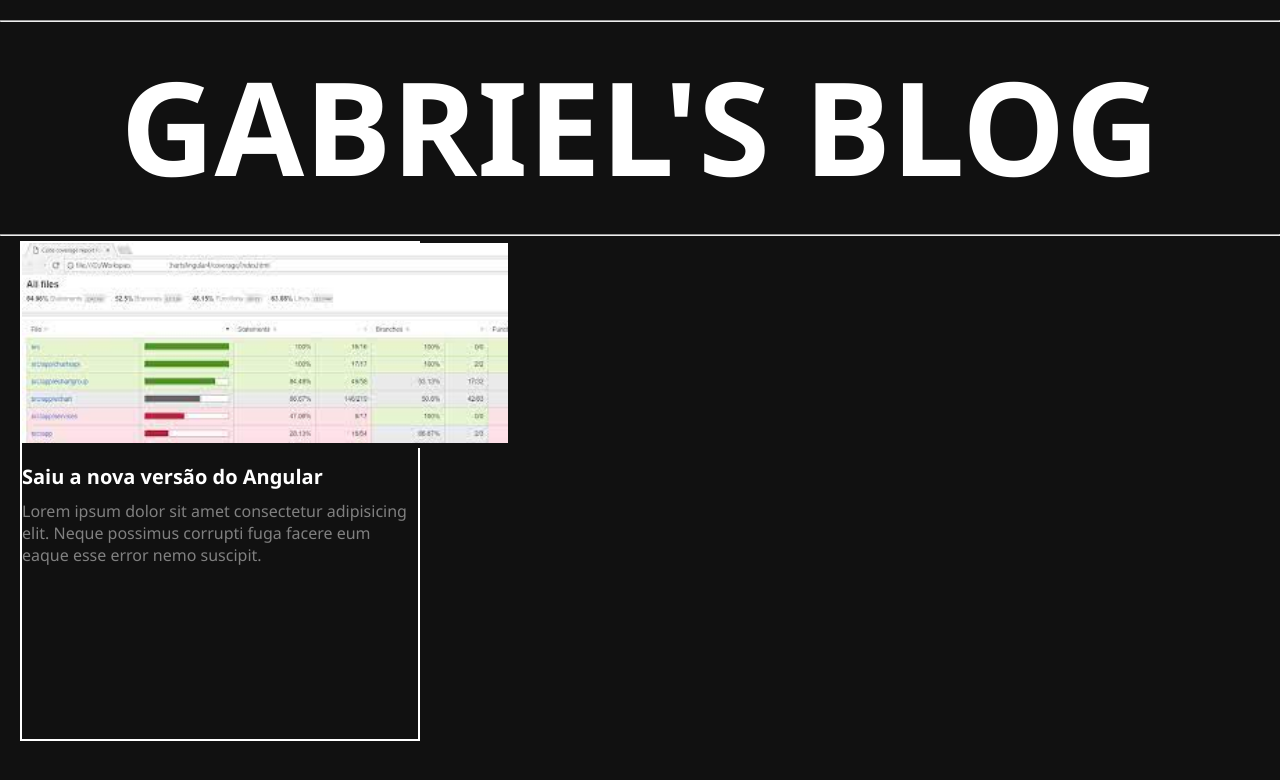
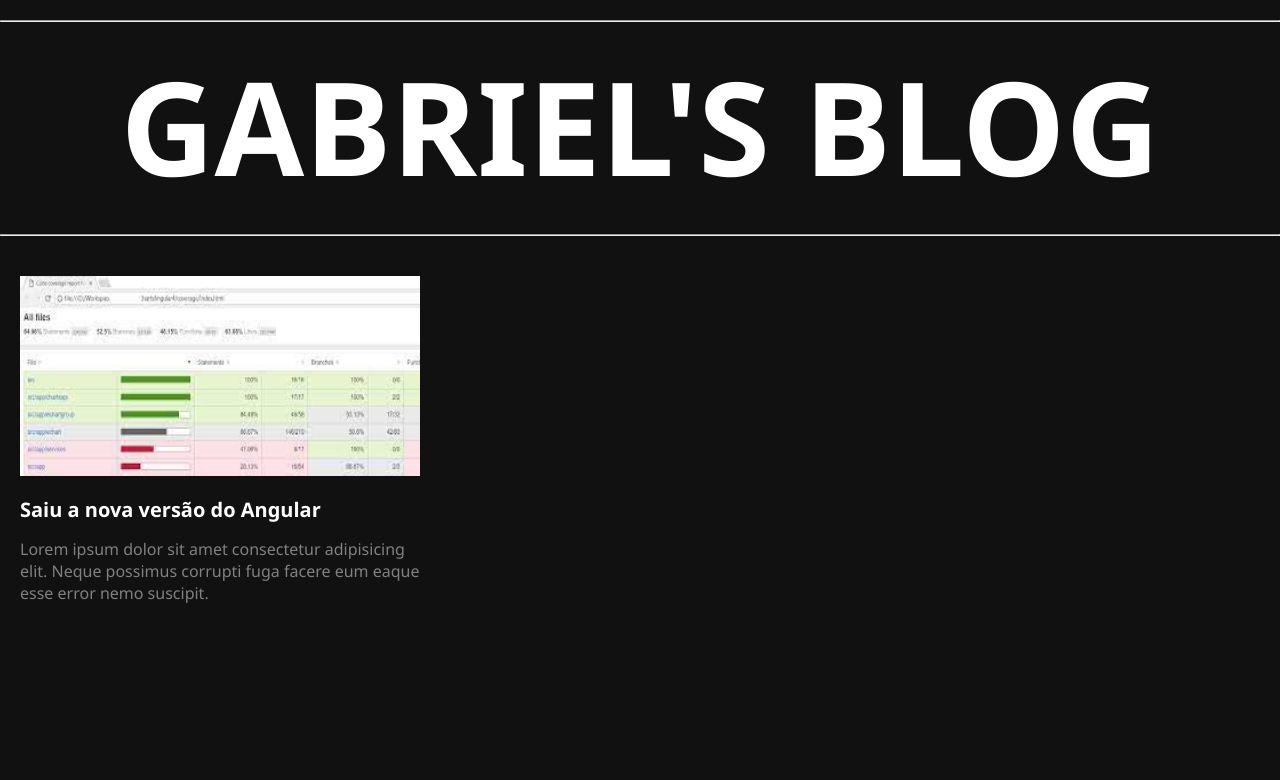
Before and after one commit to GabrielFerreiraDoPrado/TheBlog-angular, an Angular app: page / in a window 1280 px wide. Shown: the top 780 px of the page. Built offline with nearby package versions, Linux system fonts and the light colour scheme.

Commit message:
Big-card

```diff
--- a/src/app/components/big-card/big-card.component.css
+++ b/src/app/components/big-card/big-card.component.css
@@ -1,5 +1,4 @@
 .container__big-card {
-    border: solid white 2px;
     margin-left: 20px;
     margin-right: 20px;
     width: 400px;
@@ -16,7 +15,15 @@
     font-size: 20px;
 }
 
-.big-card__description > p {
-    margin-top: 10px;
+.big-card__description {
+    margin-top: 15px;
+}
+
+.big-card__description > p > a {
     color: grey;
 }
+
+.big-card__photo > img {
+    width: 100%;
+    min-width: 400px;
+}
--- a/src/app/components/big-card/big-card.component.html
+++ b/src/app/components/big-card/big-card.component.html
@@ -6,11 +6,13 @@
         srcset="">
      </div>
     <div class="big-card__title">
-        <h1>Saiu a nova versão do Angular</h1>
+        <h1><a href="#">Saiu a nova versão do Angular</a></h1>
      </div>
     <div class="big-card__description">
         <p>
+            <a href="#">
             Lorem ipsum dolor sit amet consectetur adipisicing elit. Neque possimus corrupti fuga facere eum eaque esse error nemo suscipit.
+            </a>
         </p>
      </div>
 </div>
--- a/src/app/pages/home/home.component.css
+++ b/src/app/pages/home/home.component.css
@@ -0,0 +1,3 @@
+.container__articles {
+    margin-top: 40px;
+}
--- a/src/app/pages/home/home.component.html
+++ b/src/app/pages/home/home.component.html
@@ -1,5 +1,5 @@
 <app-menu-title></app-menu-title>
-<div class="articles">
+<div class="container__articles">
     <div class="articles__main">
         <app-big-card></app-big-card>
     </div>
--- a/src/styles.css
+++ b/src/styles.css
@@ -6,3 +6,7 @@
     color: white;
     font-family: "segoe UI";
 }
+
+a {
+    text-decoration: none;
+}
```
